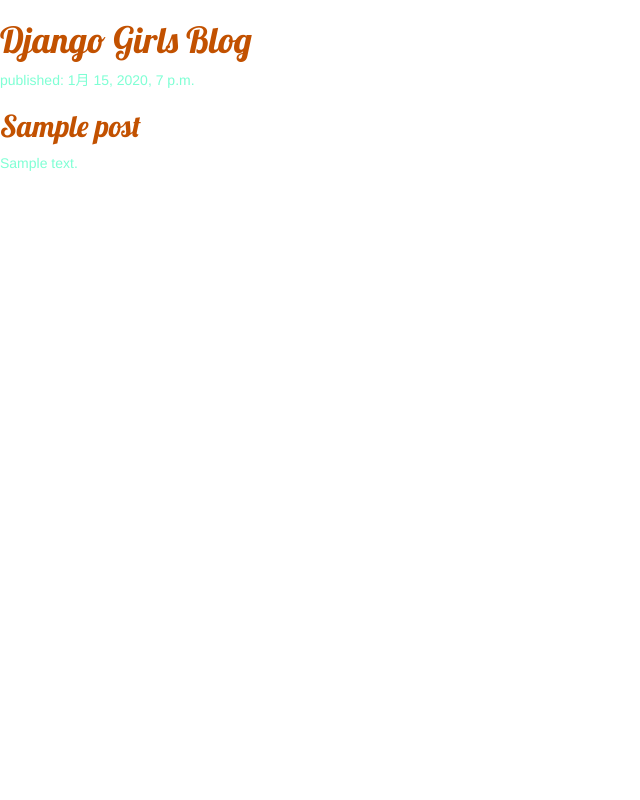
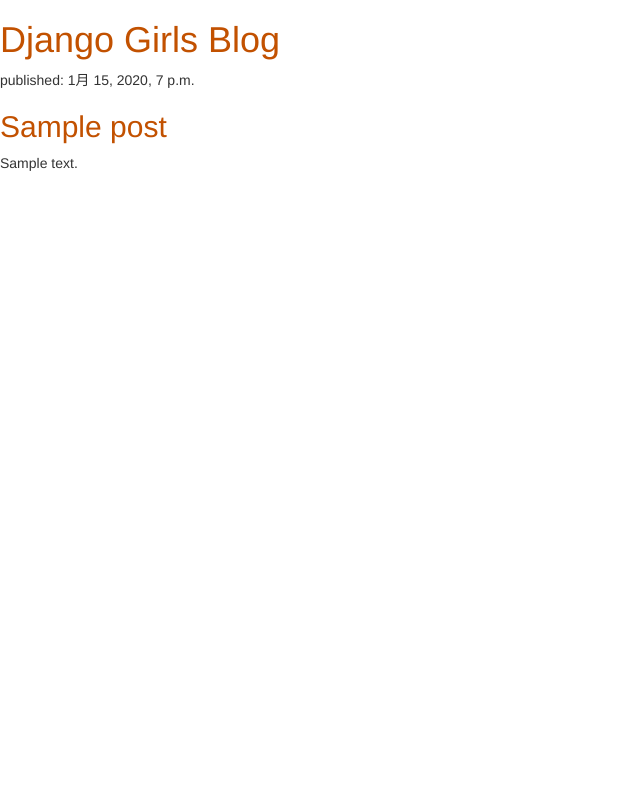
Before and after one commit to gr39my/my-first-blog, a Django app: page / in a window 1280 px wide. Shown: the whole page, without its empty margins (0-640 px from the left). Run offline with Django 3.2, Linux system fonts and the light colour scheme; tables that the repository leaves empty hold one stand-in row (values such as "Sample post"); some libraries are stand-ins or nearby versions.

Commit message:
Changed the HTML and CSS.

```diff
--- a/blog/static/CSS/blog.css
+++ b/blog/static/CSS/blog.css
@@ -1,8 +1,3 @@
-body{
-  color: aquamarine;
-}
-
 h1 a, h2 a {
   color: #C25100;
-  font-family: 'Lobster';
 }
```
